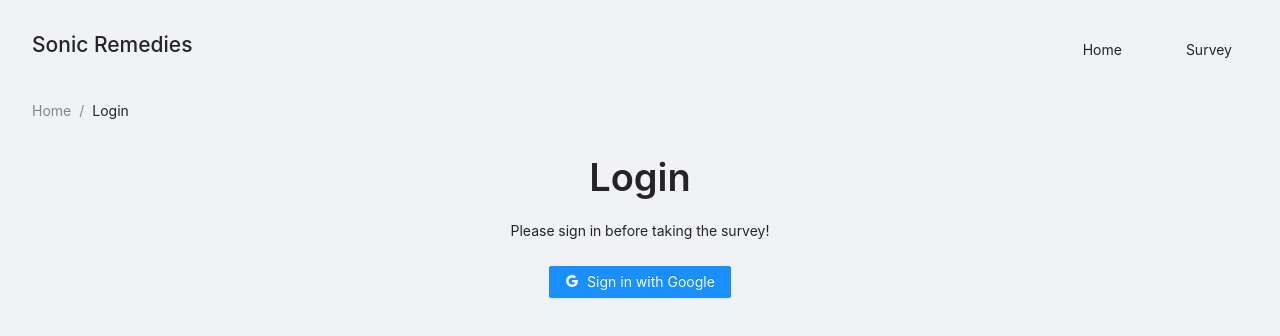
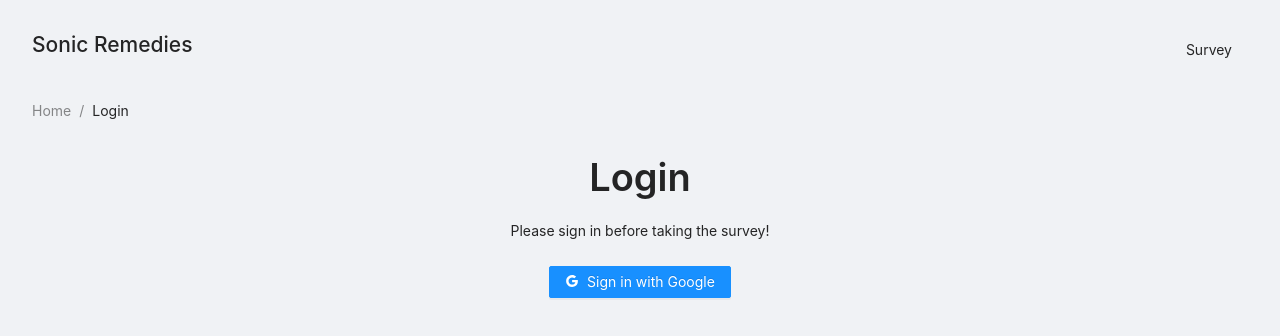
Before and after one commit to jfaro/sonic-remedies, a React (Create React App) app: page /login in a window 1280 px wide. Shown: the top 336 px of the page. Built offline with nearby package versions, Linux system fonts and the light colour scheme; no server answers.

Commit message:
Remove link to home from header

```diff
--- a/src/components/Header.js
+++ b/src/components/Header.js
@@ -1,10 +1,13 @@
-import React from 'react';
+import { Link } from 'react-router-dom';
 import Navigation from './Navigation';
 
 export default function Header() {
     return (
         <header className='header'>
-            <h2>Sonic Remedies</h2>
+            <Link to="/">
+                <h2>Sonic Remedies</h2>
+            </Link>
+
             <Navigation />
         </header>
     )
--- a/src/components/Navigation.js
+++ b/src/components/Navigation.js
@@ -45,9 +45,6 @@ export default function Navigation() {
 
     return (
         <nav className='navigation'>
-            <Link to="/">
-                <Button type='text'>Home</Button>
-            </Link>
             <Link to="/survey">
                 <Button type='text'>Survey</Button>
             </Link>
```
